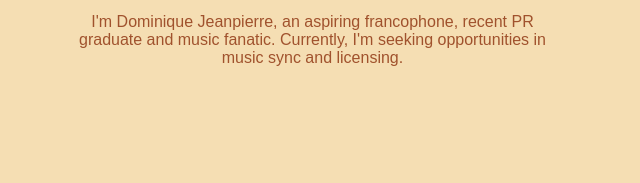
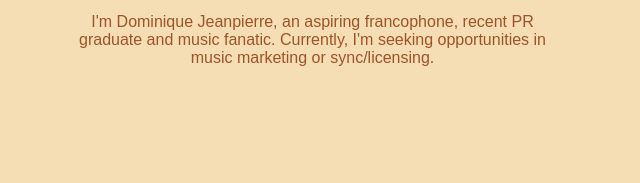
Before and after one commit to Dominique-Jeanpierre/Dominique-Jeanpierre.github.io, a plain HTML site: page index.html in a window 1280 px wide. Shown: the part 407-590 px from the top of the page, 0-640 px from the left. Drawn offline with Linux system fonts and the light colour scheme; a web font is replaced by a local one.

Commit message:
Update index.html

```diff
--- a/index.html
+++ b/index.html
@@ -22,7 +22,7 @@
       <section class="col left-col">
         <div class="top-container">
         <h1>Hello!</h1>
-          <p> I'm Dominique Jeanpierre, an aspiring francophone, recent PR graduate and music fanatic. Currently, I'm seeking opportunities in music sync and licensing.
+          <p> I'm Dominique Jeanpierre, an aspiring francophone, recent PR graduate and music fanatic. Currently, I'm seeking opportunities in music marketing or sync/licensing.
         </p>
         </div>
       </section>
```
